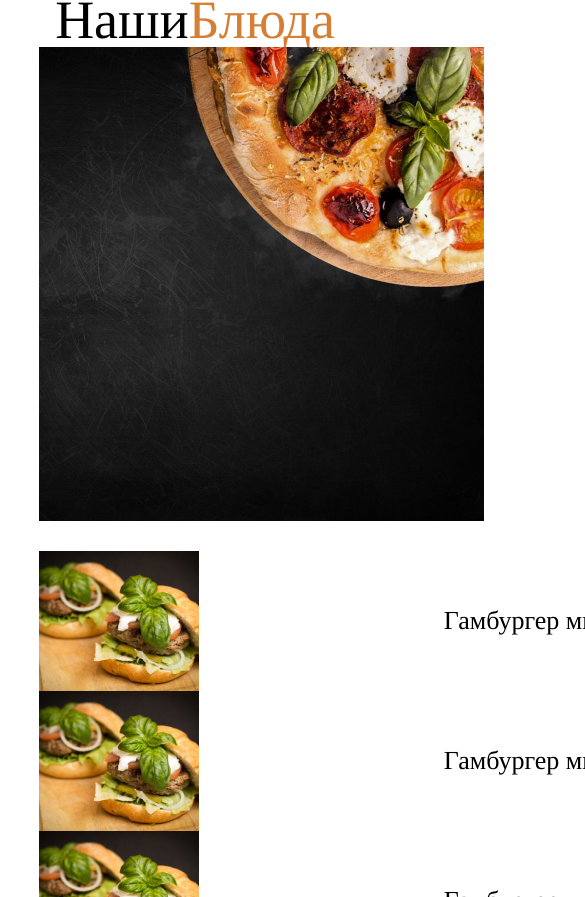
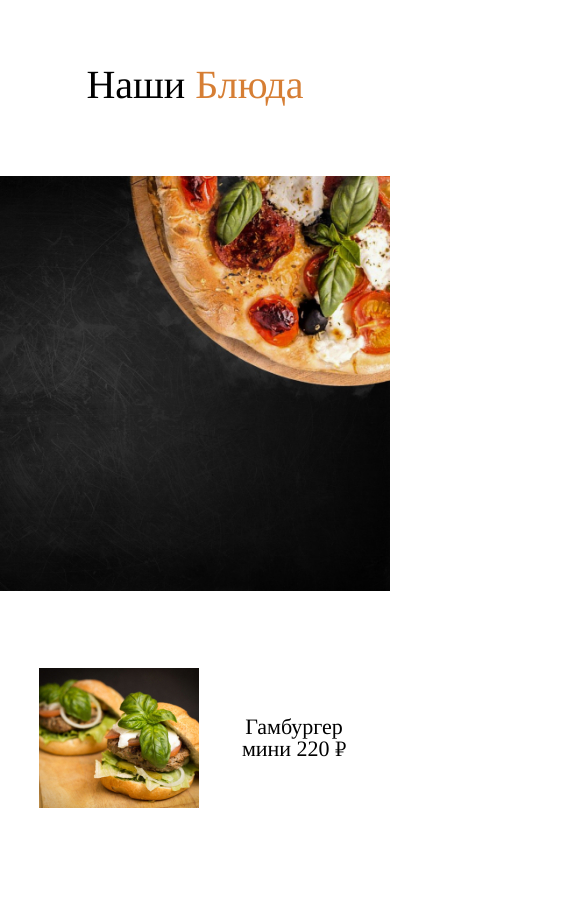
Before and after one commit to Makaron77/Restaurant, a React (Vite) app in the folder client/: page / in a window 390 px wide. Shown: the part 3427-4324 px from the top of the page, 585 px wide, since content can reach past the window. Built offline with nearby package versions, Linux system fonts and the light colour scheme.

Commit message:
rel DishesPageComponent adaprive

```diff
--- a/client/src/components/PageComponents/DishesPageComponent/DishesPageComponent.module.scss
+++ b/client/src/components/PageComponents/DishesPageComponent/DishesPageComponent.module.scss
@@ -1,9 +1,7 @@
-// font-family: 'Open Sans', sans-serif;
 .container {
 	display: flex;
 	flex-direction: column;
 	justify-content: space-evenly;
-		// flex-wrap: wrap;
 	min-height: 960px;
 
 	.header {
@@ -12,21 +10,24 @@
 		font-size: 54px;
 		display: flex;
 		justify-content: center;
-		span {
+
+
+			span {
 			color: #d67e34;
+			padding-left: 10px;
+
 		}
+
+
 	}
 
 	.main {
 		display: flex;
 		gap: 30px;
-			flex-wrap: wrap;
-			.left {
-				// width:40% ;
-			}
+		width: 100%;
+
 		.right {
-			// width: 100%;
-			min-width: 650px;
+			flex: 1 1 auto;
 			display: flex;
 			flex-direction: column;
 			justify-content: space-between;
@@ -34,17 +35,80 @@
 			.burger {
 				display: flex;
 				align-items: center;
-				gap: 30px;
+				gap: 38px;
 				justify-content: space-between;
 
 				p {
 					font-family: 'Tinos', serif;
 					color: black;
 					font-size: 26px;
+					text-align: center;
+					display: flex;
+					justify-content: right;
 				}
-				img {
+
+			}
+		}
+	}
+}
+
+@media (max-width: 1000px) {
+	.container {
+		min-height: 1400px;
+
+		.header {
+			padding: 0 10% !important;
+		}
+	}
+
+	.main {
+		flex-wrap: wrap;
+		justify-content: center;
+
+		.left {
+			img {
+				width: 100%;
+				height: auto;
+				// object-fit: cover;
+				// align-items: center;
+			}
+		}
+
+		.right {
+			min-height: 700px;
+			justify-content: space-around !important;
+			.burger {
+				padding: 0 10%;
+				justify-content: center !important;
+				// flex-wrap: wrap;
+				p {
+					justify-content: center ;
 				}
 			}
 		}
 	}
 }
+
+@media (max-width: 785px) {
+
+}
+
+@media (max-width: 480px) {
+	.container {
+	.header {
+font-size: 40px;
+		p{
+
+		}
+	}
+
+.burger {
+		p {
+			font-size: 22px !important;
+		}
+
+	}
+
+	}
+
+}
--- a/client/src/components/PageComponents/DishesPageComponent/DishesPageComponent.tsx
+++ b/client/src/components/PageComponents/DishesPageComponent/DishesPageComponent.tsx
@@ -23,7 +23,7 @@
 	return (
 		<div className={styles.container}>
 			<p className={styles.header}>
-				Наши <span>Блюда</span>
+				Наши<span>Блюда</span>
 			</p>
 
 			<div className={styles.main}>
--- a/client/src/pages/MainPage/MainPage.scss
+++ b/client/src/pages/MainPage/MainPage.scss
@@ -32,5 +32,7 @@
 .container__dishes {
 	padding: 0 10%;
 
-
+@media (max-width: 700px) {
+	padding: 0;
 }
+}
```
